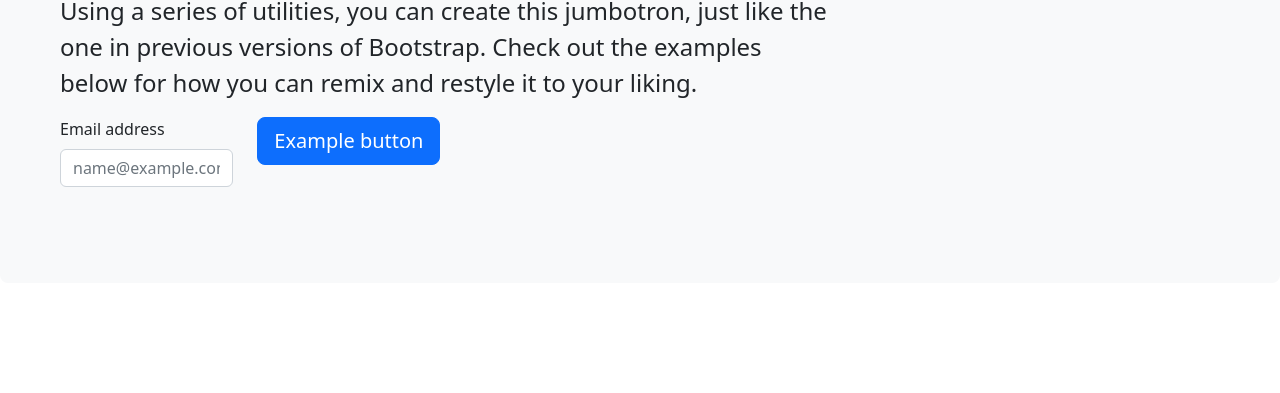
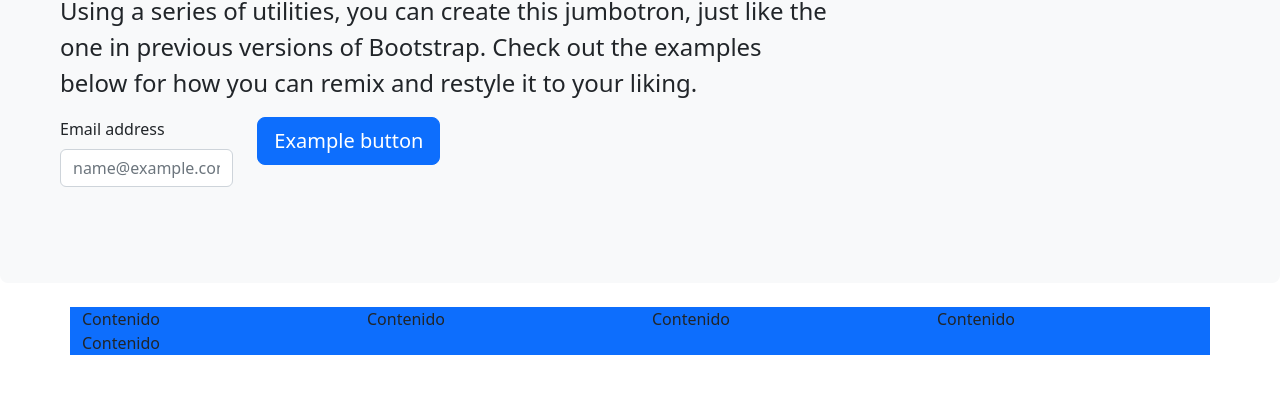
Before and after one commit to isc-joserodriguez/C17-ejemplo-bootstrap, a plain HTML site: page index.html in a window 1280 px wide. Shown: the part 225-618 px from the top of the page. Drawn offline with nearby package versions, Linux system fonts and the light colour scheme.

Commit message:
Bootstrap Columnas

```diff
--- a/index.html
+++ b/index.html
@@ -102,6 +102,15 @@
         </div>
       </div>
     </div>
+    <main class="container">
+      <div class="row bg-primary">
+        <div class="col-sm-12 col-md-6 col-lg-3">Contenido</div>
+        <div class="col-sm-12 col-md-6 col-lg-3">Contenido</div>
+        <div class="col-sm-12 col-md-6 col-lg-3">Contenido</div>
+        <div class="col-sm-12 col-md-6 col-lg-3">Contenido</div>
+        <div class="col-sm-12 col-md-6 col-lg-3">Contenido</div>
+      </div>
+    </main>
 
     <script
       src="https://cdn.jsdelivr.net/npm/@popperjs/core@2.11.6/dist/umd/popper.min.js"
```
